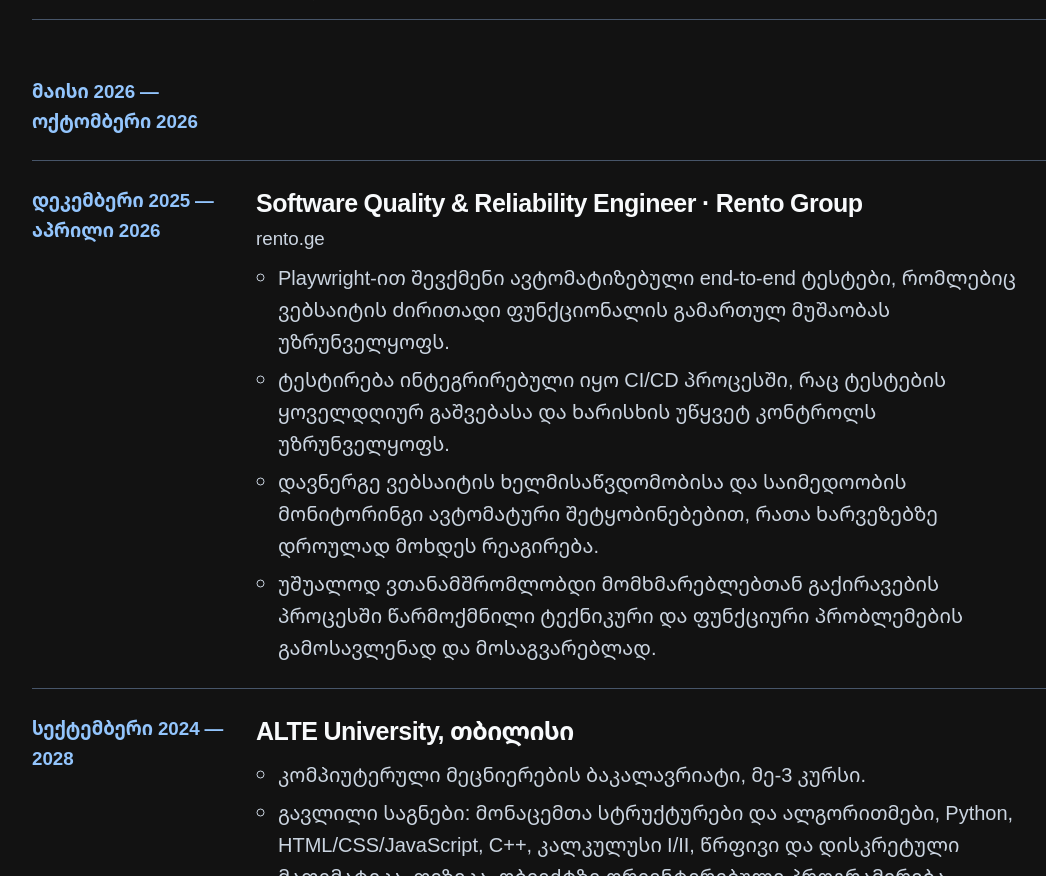
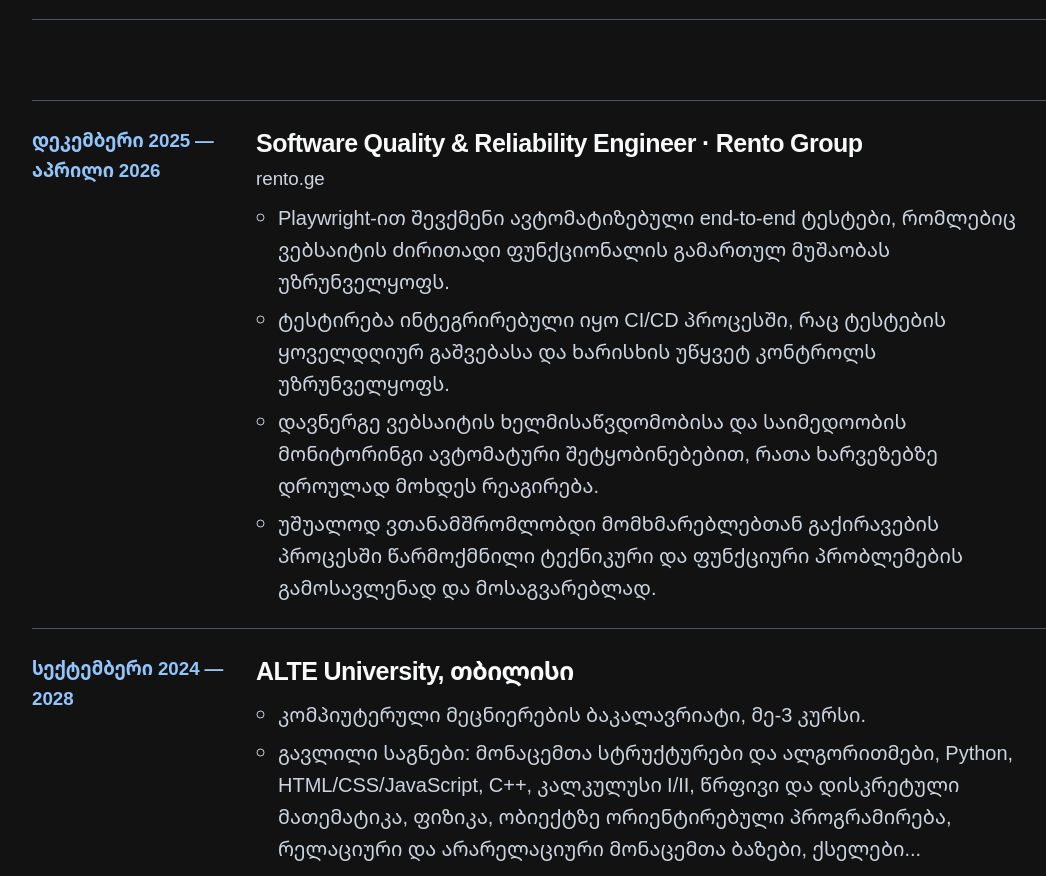
Before and after one commit to nikol1313/nikol1313.github.io, a plain HTML site: page index.html in a window 1280 px wide. Shown: the part 1981-2857 px from the top of the page, without its empty margins (56-1102 px from the left). Drawn offline with Linux system fonts and the light colour scheme.

Commit message:
Hide Helpo employment dates

```diff
--- a/index.html
+++ b/index.html
@@ -126,7 +126,7 @@
 
             <ol class="timeline">
                 <li class="timeline-item">
-                    <span class="timeline-date" data-i18n="expHelpoDate">May 2026 — Oct 2026</span>
+                    <!-- <span class="timeline-date" data-i18n="expHelpoDate">May 2026 — Oct 2026</span> -->
                     <div class="timeline-body">
                         <!-- <h3 data-i18n="expHelpoTitle">Full Stack Developer at Helpo</h3> -->
                         <!-- <p class="timeline-org">helpo.ge</p> -->
```
